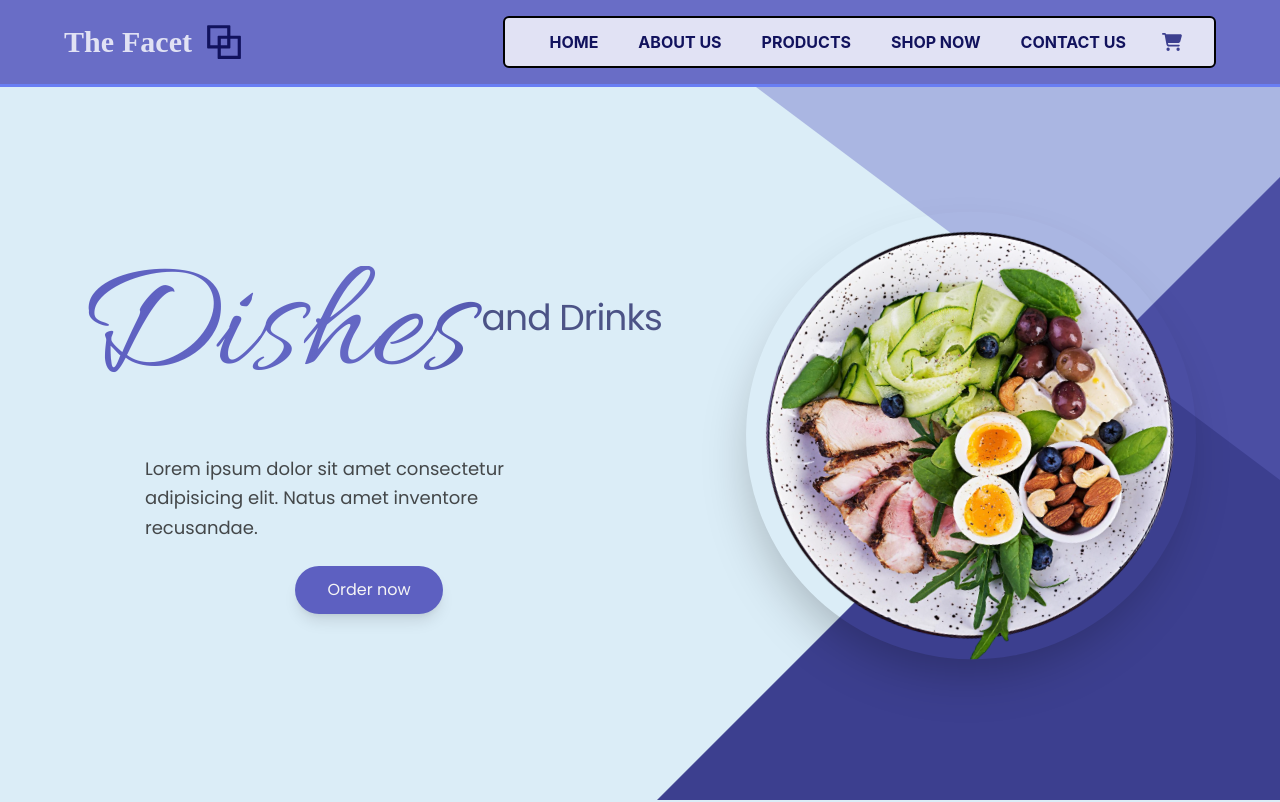
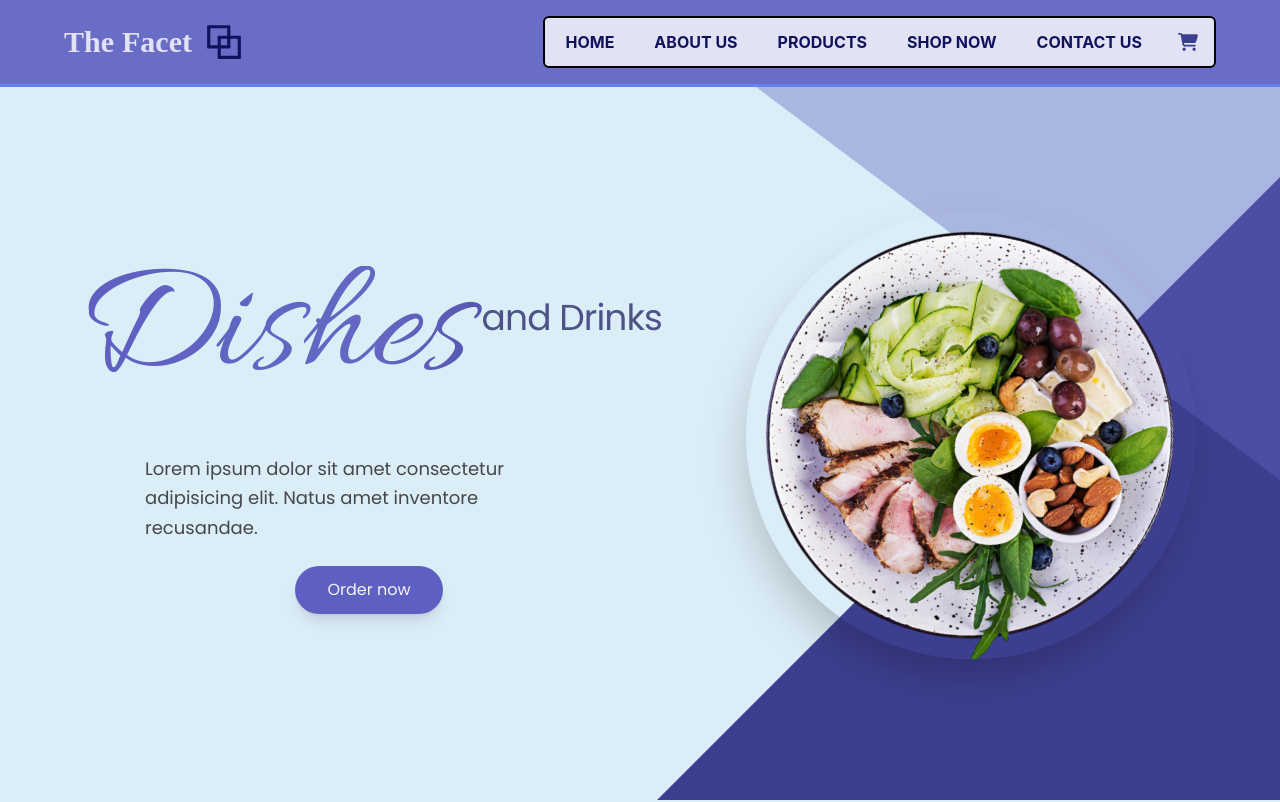
Before and after one commit to nikoletta17/Restaurant-website, a React (Vite) app: page / in a window 1280 px wide. Shown: the top 802 px of the page. Built offline with nearby package versions, Linux system fonts and the light colour scheme; a web font is replaced by a local one.

Commit message:
Fix: NavBar cursor follower

```diff
--- a/src/components/NavBar/NevBar.jsx
+++ b/src/components/NavBar/NevBar.jsx
@@ -36,7 +36,7 @@ export const NavBar = () => {
 
   return (
     <>
-      <nav className="fixed top-0 left-0 w-full z-50 bg-lightBlue">
+      <nav className="fixed top-0 left-0 w-full z-50 bg-transparent">
         <motion.div
           initial={{ opacity: 0, y: -20 }}
           animate={{
@@ -45,7 +45,7 @@ export const NavBar = () => {
             borderBottomColor: isScrolling ? "#4548a09e" : "#697ef3",
           }}
           transition={{ duration: 0.4 }}
-          className="bg-[#696DC6] flex justify-between items-center py-4 px-4 md:px-8 lg:px-16 border-b-3"
+          className="w-full bg-[#696DC6] flex justify-between items-center py-4 px-4 md:px-8 lg:px-16 border-b-3"
         >
           {/* Logo Section */}
           <div className="font-bold text-2xl lg:text-3xl flex gap-2 items-center font-playwrite cursor-default select-none text-white flex-shrink-0">
@@ -62,7 +62,7 @@ export const NavBar = () => {
               onMouseLeave={() =>
                 setPosition((pv) => ({ ...pv, opacity: 0, activeId: null }))
               }
-              className="relative flex items-center w-fit px-2 lg:px-6 py-1 rounded-md border-2 border-black bg-white/80 select-none"
+              className="relative flex items-center w-fit py-1 rounded-md border-2 border-black bg-white/80 select-none"
             >
               {NavbarMenu.map((menu) => (
                 <Tab
@@ -80,7 +80,7 @@ export const NavBar = () => {
                 onMouseEnter={() =>
                   setPosition((pv) => ({ ...pv, opacity: 0, activeId: null }))
                 }
-                className="relative z-10 ml-1 lg:ml-2 text-xl hover:scale-125 duration-300 p-2 text-[#3C3F8F]"
+                className="relative z-10 mx-2 text-xl hover:scale-125 duration-300 p-2 text-[#3C3F8F]"
               >
                 <FaCartShopping />
               </button>
@@ -98,6 +98,7 @@ export const NavBar = () => {
           </div>
         </motion.div>
       </nav>
+
       <div className="md:hidden">
         <ResponsiveMenu open={isOpen} setIsOpen={setIsOpen} />
       </div>
@@ -114,16 +115,19 @@ const Tab = ({ children, setPosition, id, activeId, link }) => {
       ref={ref}
       onMouseEnter={() => {
         if (!ref?.current) return;
-        const { width } = ref.current.getBoundingClientRect();
+
+        const { width, left: childLeft } = ref.current.getBoundingClientRect();
+        const { left: parentLeft } = ref.current.parentElement.getBoundingClientRect();
+
         setPosition({
-          left: ref.current.offsetLeft,
+          left: childLeft - parentLeft,
           width,
           opacity: 1,
           activeId: id,
         });
       }}
-      className={`relative z-10 block cursor-pointer px-3 py-2 font-bold uppercase transition-colors duration-300
-      md:px-2 lg:px-5 md:text-sm lg:text-base ${
+      className={`relative z-10 block cursor-pointer px-4 py-2 font-bold uppercase transition-colors duration-300
+      md:px-3 lg:px-5 md:text-sm lg:text-base ${
         isActive ? "text-white" : "text-[#11125d]"
       }`}
     >
```
